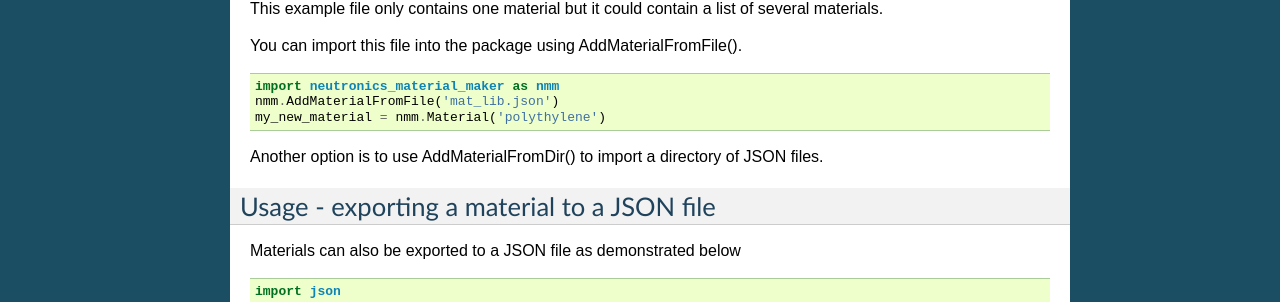
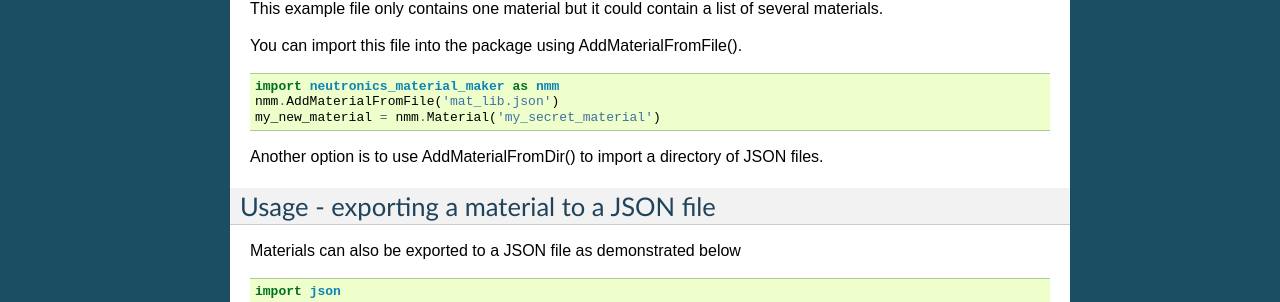
Before and after one commit to fusion-energy/neutronics_material_maker, a Sphinx documentation site: the page built from docs/source/example_library_usage.rst, in a window 1280 px wide. Shown: the part 654-956 px from the top of the page. Built offline with Sphinx 7.4.7, drawn with Linux system fonts in a browser that asks for light colours.

Commit message:
corrected material name

```diff
--- a/docs/source/example_library_usage.rst
+++ b/docs/source/example_library_usage.rst
@@ -45,7 +45,7 @@ You can import this file into the package using AddMaterialFromFile().
 
     import neutronics_material_maker as nmm
     nmm.AddMaterialFromFile('mat_lib.json')
-    my_new_material = nmm.Material('polythylene')
+    my_new_material = nmm.Material('my_secret_material')
 
 Another option is to use AddMaterialFromDir() to import a directory of JSON files.
 
```
